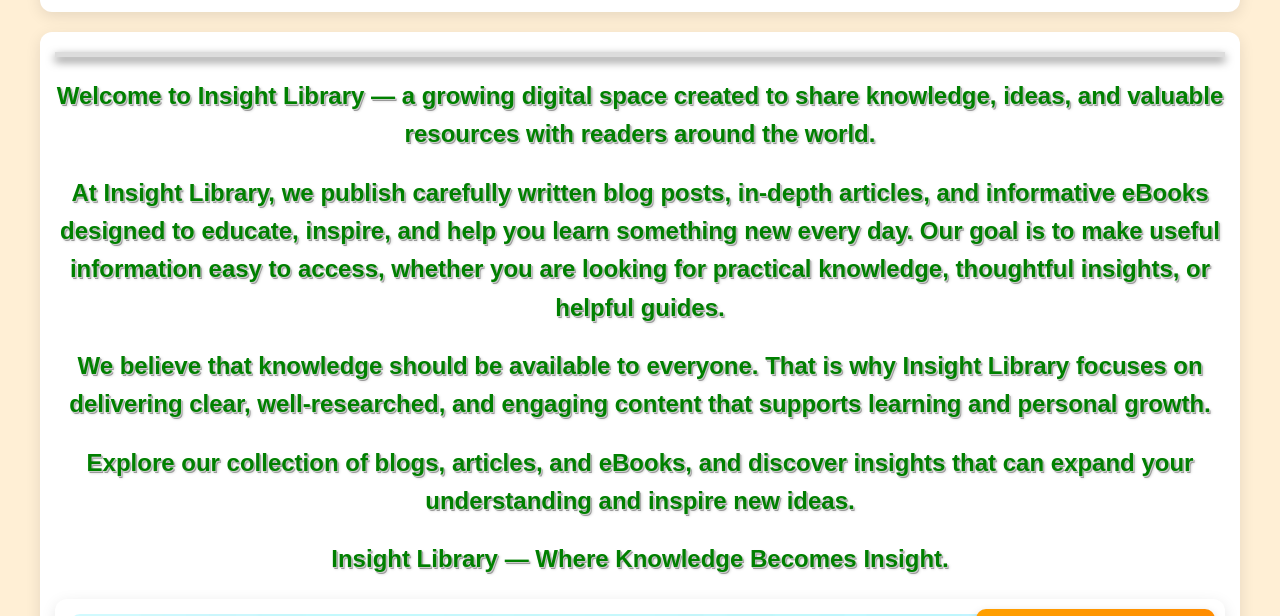
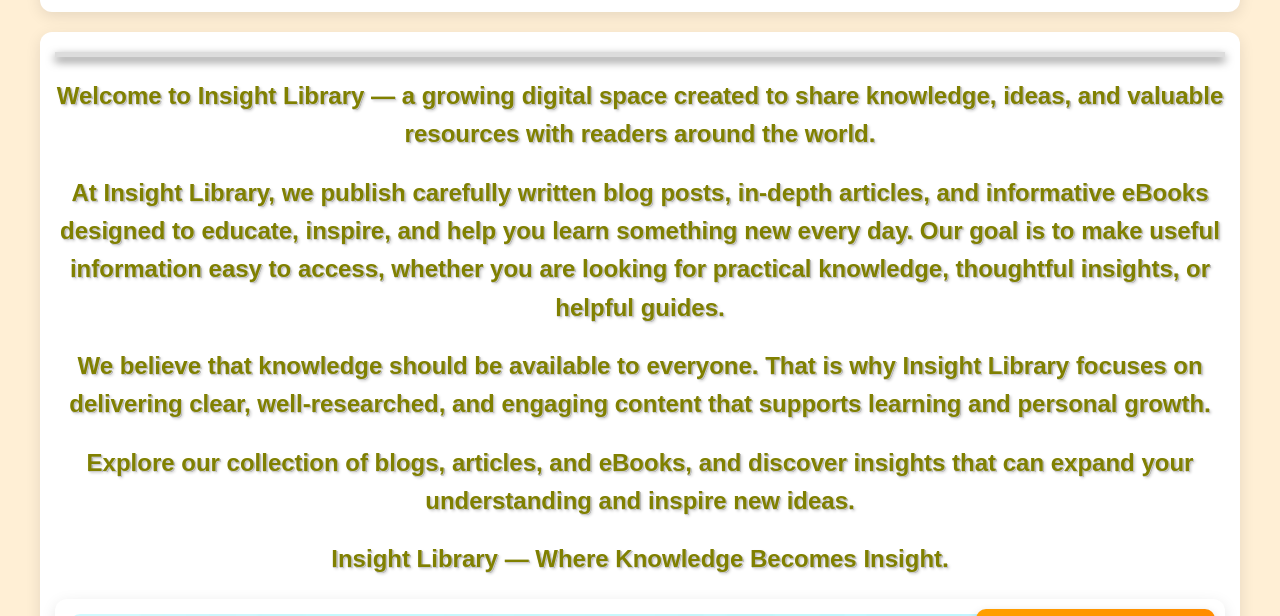
Before and after one commit to Insightlibrary/Insight-Library, a website: page index.html in a window 1280 px wide. Shown: the part 118-734 px from the top of the page. Drawn offline with Linux system fonts and the light colour scheme.

Commit message:
Change text color from green to olive

```diff
--- a/index.css
+++ b/index.css
@@ -526,11 +526,11 @@ margin: auto;
   margin: auto;
   text-align: center;
 
-  color: green;
+  color: #808000;
   text-shadow:
   0.5px 0.5px 0 #ccc,
   1px 1px 0 #bbb,
-  1.5px 1.5px 0 #999,
+  1px 1px 0 #999,
   2px 2px 3px rgba(0, 0, 0, 0.2);
 
 }
```
